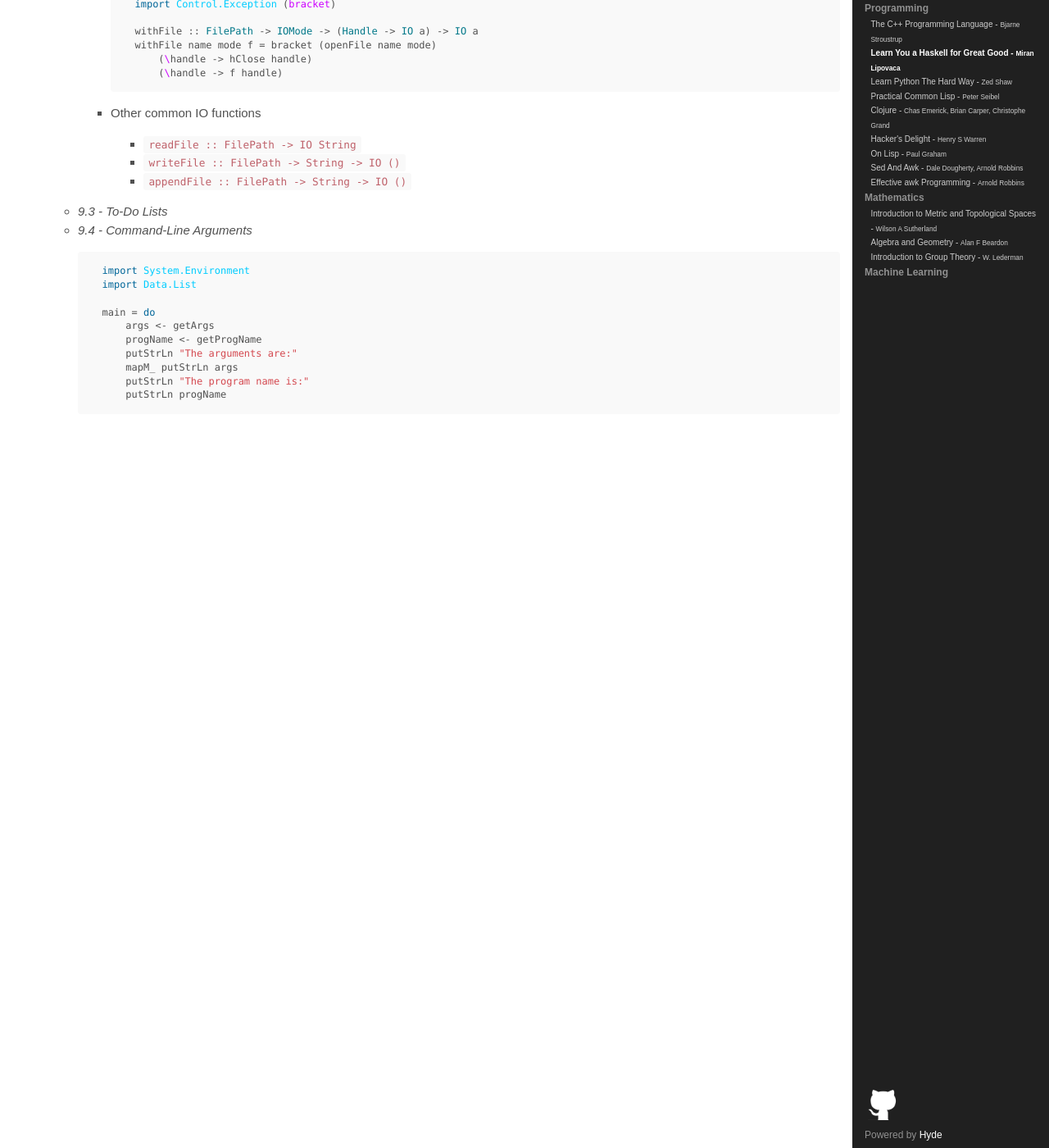
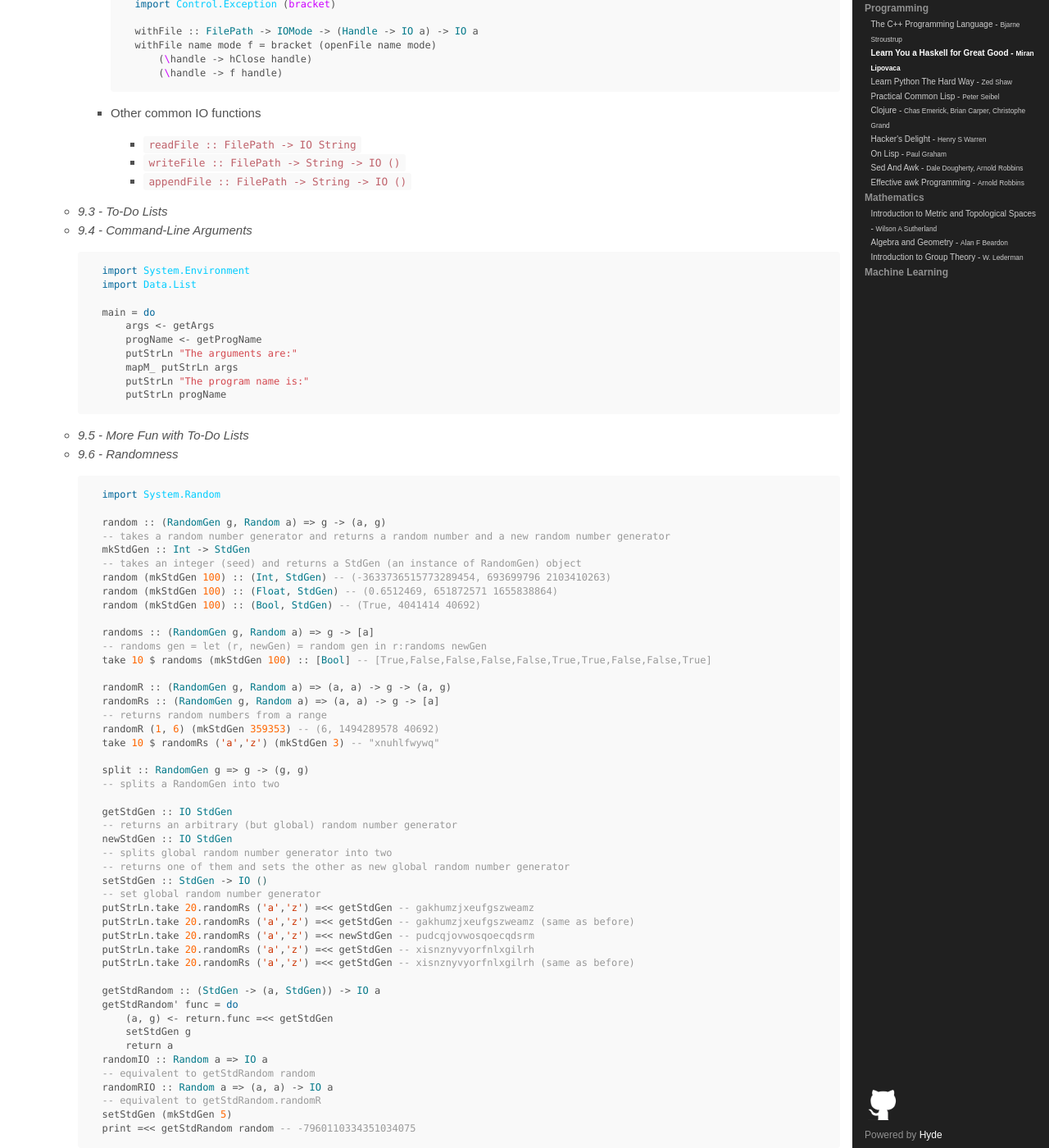
Before and after one commit to Corei13/notes, a Jekyll site: the page built from Programming/Learn You a Haskell for Great Good - Miran Lipovaca/index.md, in a window 1280 px wide and 1400 px high, scrolled down 16911 px. Shown: the whole window at 82% size. Built offline with Jekyll 4.4.1, drawn with Linux system fonts in a browser that asks for light colours; Markdown is read by kramdown in place of the engine named in the settings; some of the changed text lies outside the part shown.

````diff
--- a/Programming/Learn You a Haskell for Great Good - Miran Lipovaca/index.md
+++ b/Programming/Learn You a Haskell for Great Good - Miran Lipovaca/index.md
@@ -363,23 +363,23 @@
 
             ```haskell
             (.) :: (b -> c) -> (a -> b) -> a -> c
-            f . g = \x -> f (g x)
+            f.g = \x -> f (g x)
             ```
         - It is right associative
         - It is used to write functions in *point-free* style
 
         ```haskell
-        map (negate . sum . tail) [[1..5],[3..6],[1..7]] -- [-14,-15,-27]
+        map (negate.sum.tail) [[1..5],[3..6],[1..7]] -- [-14,-15,-27]
 
         replicate 2 (product (map (*3) (zipWith max [1,2] [4,5])))
         -- can be turned into
         replicate 2 $ product $ map (*3) $ zipWith max [1,2] [4,5]
         -- which is equivalent to
-        replicate 2 . product . map (*3) $ zipWith max [1,2] [4,5]
+        replicate 2.product.map (*3) $ zipWith max [1,2] [4,5]
 
         fn x = ceiling (negate (tan (cos (max 50 x))))
         -- can be rewritten in point-free style as
-        fn = ceiling . negate . tan . cos . max 50
+        fn = ceiling.negate.tan.cos.max 50
         ```
 - **Chapter 6 - Modules**
     - *6.1 - Importing Modules*
@@ -857,7 +857,7 @@
             ```haskell
             main = do
                 contents <- getContents
-                putStr . unlines . map (\w -> ">> " ++ w) . words $ contents
+                putStr.unlines.map (\w -> ">> " ++ w).words $ contents
             ```
         - `lines` split a string at `\n`, `unlines` is the inverse of `lines`
         - `interact :: (String -> String) -> IO ()` takes a function as parameter and returns an IO action that will take some input, run that function on it, and then print out the function's result.
@@ -866,7 +866,7 @@
             main = interact shortLinesOnly
 
             shortLinesOnly :: String -> String
-            shortLinesOnly = unlines . filter (\line -> length line < 10) . lines
+            shortLinesOnly = unlines.filter (\line -> length line < 10).lines
             ```
     - *9.2 - Reading and Writing Files*
         - `Handle`
@@ -926,3 +926,97 @@
             putStrLn "The program name is:"
             putStrLn progName
         ```
+    - *9.5 - More Fun with To-Do Lists*
+    - *9.6 - Randomness*
+
+        ```haskell
+        import System.Random
+
+        random :: (RandomGen g, Random a) => g -> (a, g)
+        -- takes a random number generator and returns a random number and a new random number generator
+        mkStdGen :: Int -> StdGen
+        -- takes an integer (seed) and returns a StdGen (an instance of RandomGen) object
+        random (mkStdGen 100) :: (Int, StdGen) -- (-3633736515773289454, 693699796 2103410263)
+        random (mkStdGen 100) :: (Float, StdGen) -- (0.6512469, 651872571 1655838864)
+        random (mkStdGen 100) :: (Bool, StdGen) -- (True, 4041414 40692)
+
+        randoms :: (RandomGen g, Random a) => g -> [a]
+        -- randoms gen = let (r, newGen) = random gen in r:randoms newGen
+        take 10 $ randoms (mkStdGen 100) :: [Bool] -- [True,False,False,False,False,True,True,False,False,True]
+
+        randomR :: (RandomGen g, Random a) => (a, a) -> g -> (a, g)
+        randomRs :: (RandomGen g, Random a) => (a, a) -> g -> [a]
+        -- returns random numbers from a range
+        randomR (1, 6) (mkStdGen 359353) -- (6, 1494289578 40692)
+        take 10 $ randomRs ('a','z') (mkStdGen 3) -- "xnuhlfwywq"
+
+        split :: RandomGen g => g -> (g, g)
+        -- splits a RandomGen into two
+
+        getStdGen :: IO StdGen
+        -- returns an arbitrary (but global) random number generator
+        newStdGen :: IO StdGen
+        -- splits global random number generator into two
+        -- returns one of them and sets the other as new global random number generator
+        setStdGen :: StdGen -> IO ()
+        -- set global random number generator
+        putStrLn.take 20.randomRs ('a','z') =<< getStdGen -- gakhumzjxeufgszweamz
+        putStrLn.take 20.randomRs ('a','z') =<< getStdGen -- gakhumzjxeufgszweamz (same as before)
+        putStrLn.take 20.randomRs ('a','z') =<< newStdGen -- pudcqjovwosqoecqdsrm
+        putStrLn.take 20.randomRs ('a','z') =<< getStdGen -- xisnznyvyorfnlxgilrh
+        putStrLn.take 20.randomRs ('a','z') =<< getStdGen -- xisnznyvyorfnlxgilrh (same as before)
+
+        getStdRandom :: (StdGen -> (a, StdGen)) -> IO a
+        getStdRandom' func = do
+            (a, g) <- return.func =<< getStdGen
+            setStdGen g
+            return a
+        randomIO :: Random a => IO a
+        -- equivalent to getStdRandom random
+        randomRIO :: Random a => (a, a) -> IO a
+        -- equivalent to getStdRandom.randomR
+        setStdGen (mkStdGen 5)
+        print =<< getStdRandom random -- -7960110334351034075
+        ```
+    - *9.7 - Bytestrings*
+- **Chapter 10 - Functionally Solving Problems**
+    - *10.1 - Reverse Polish Notation Calculator*
+
+        ```haskell
+        solveRPN :: String -> Double
+        solveRPN = head.foldl foldingFunction [].words
+            where  foldingFunction (x:y:ys) "*" = (y * x):ys
+                   foldingFunction (x:y:ys) "+" = (y + x):ys
+                   foldingFunction (x:y:ys) "-" = (y - x):ys
+                   foldingFunction xs number = read number:xs
+        ```
+    - *10.2 - Heathrow to London*
+
+        ```haskell
+        shortest :: [(Int, Int, Int)] -> (Int, Int)
+        shortest [] = (0, 0)
+        shortest ((a, b, c):xs) = (a + min x (y + c), b + min (x + c) y) where
+            (x, y) = shortest xs
+
+        groupByThree :: [Int] -> [(Int, Int, Int)]
+        groupByThree [] = []
+        groupByThree (a:b:c:xs) = (a, b, c):(groupByThree xs)
+
+        main = getLine >>= return.(\x -> min (fst x) (snd x)).shortest.groupByThree.map read.words >>= print
+        ```
+- **Chapter 11 - Applicative Functors**
+    - *11.1 - Functors Redux*
+
+        ```haskell
+        instance Functor ((->) r) where
+            fmap f g = (\x -> f (g x)) -- fmap = (.)
+        -- fmap :: (a -> b) -> (r -> a) -> (r -> b)
+        ```
+        - `fmap` *lifts* a function
+
+            ```haskell
+            fmap :: (Functor f) => (a -> b) -> (f a -> f b)
+            ```
+    - *11.2 - Functor Laws*
+        - Law I - `fmap id = id`
+        - Law II - `fmap (f . g) = fmap f . fmap g`
````
